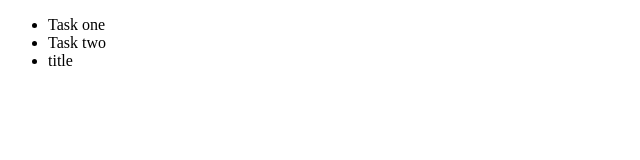
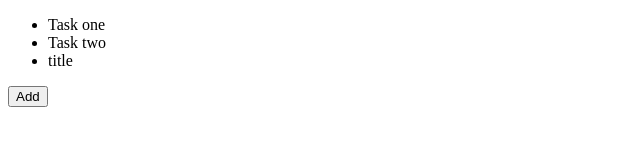
Before and after one commit to sduwangtong/learnTs, a Next.js app: page / in a window 1280 px wide. Shown: the top 160 px of the page, without its empty margins (0-640 px from the left). Built offline with nearby package versions, Linux system fonts and the light colour scheme.

Commit message:
class component

```diff
--- a/pages/index.tsx
+++ b/pages/index.tsx
@@ -116,19 +116,20 @@ export interface Task {
 }
 
 export interface TasksListProps {
-    tasks: Task[];
+    intialTasks: Task[];
 }
+// Function Component
 // React can bind type using React.FunctionCompoent
 // it is the same as tasks: TasksListProps
-const TasksList: React.FunctionComponent<TasksListProps> = ({tasks}) => {
-    return (
-        <ul>
-            {tasks.map((task, i) => {
-                return <li key={i}>{task.title}</li>;
-            })}
-        </ul>
-    );
-}
+// const TasksList2: React.FunctionComponent<TasksListProps> = ({tasks}) => {
+//     return (
+//         <ul>
+//             {tasks.map((task, i) => {
+//                 return <li key={i}>{task.title}</li>;
+//             })}
+//         </ul>
+//     );
+// }
 
 const tasks = [
     {title: 'Task one'},
@@ -136,6 +137,47 @@ const tasks = [
     {title: 'title'}
 ];
 
+
+// Class Component
+
+interface TasksListState {
+    tasks: Task[];
+}
+class TasksList extends React.Component<
+    TasksListProps,
+    TasksListState
+> {
+    constructor(props: TasksListProps) {
+        super(props);
+        this.state = {
+            tasks: props.intialTasks
+        };
+        // if you need a full function instead of a fat array function
+        // you need to bind this to the function
+        this.onAddNewTaskClick = this.onAddNewTaskClick.bind(this);
+    }
+
+    onAddNewTaskClick() {
+        this.setState({
+            tasks: [...this.state.tasks, {title: "new task"}]
+        });
+    }
+    render() {
+        const {tasks} = this.state;
+        return (
+            <div>
+                <ul>
+                    {tasks.map((task, i) => {
+                        return <li key={i}>{task.title}</li>;
+                    })}
+                </ul>
+                <button onClick={this.onAddNewTaskClick}> Add </button>
+             </div>
+            );
+
+    }
+}
+
 export default () => {
-    return <div> <TasksList tasks={tasks} /></div>;
+    return <div> <TasksList intialTasks={tasks} /></div>;
 };
```
